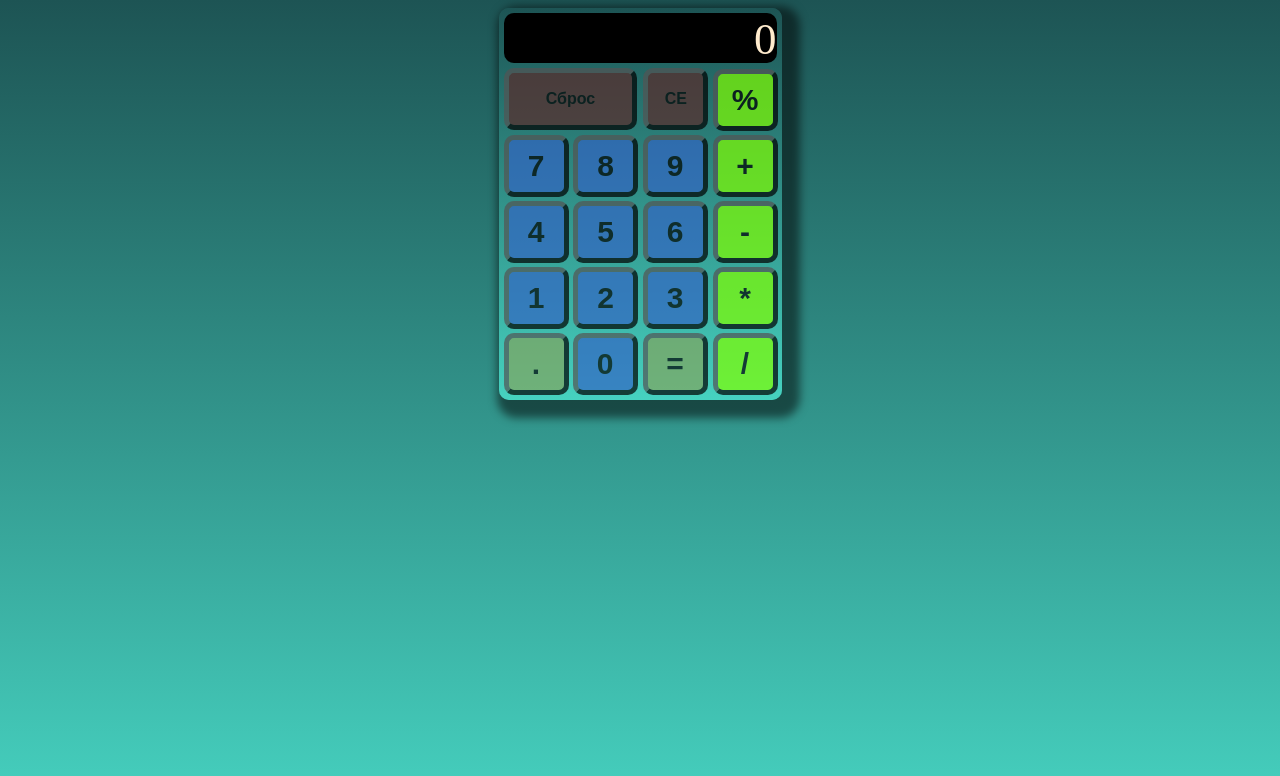
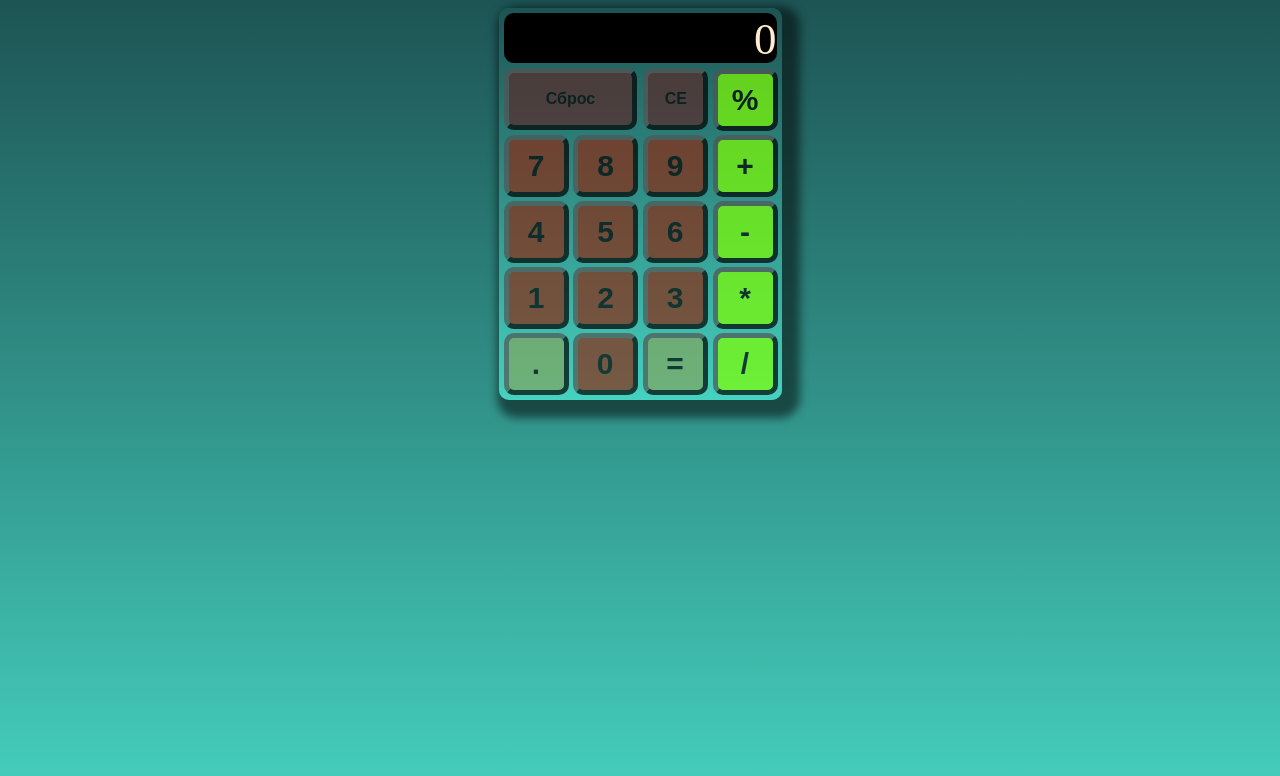
Before and after one commit to Alas1408/testGit, a plain HTML site: page index.html in a window 1280 px wide. Drawn offline with Linux system fonts and the light colour scheme.

Commit message:
oldColorNumBtn

```diff
--- a/css/style.css
+++ b/css/style.css
@@ -90,7 +90,7 @@ body{
     margin-bottom: 0px;
     margin-top: 2px;
     margin-left: 0px;
-    background-color: rgb(50, 101, 196);
+    background-color: rgb(138, 42, 19);
 
 }
 .btn_yellow{
```
